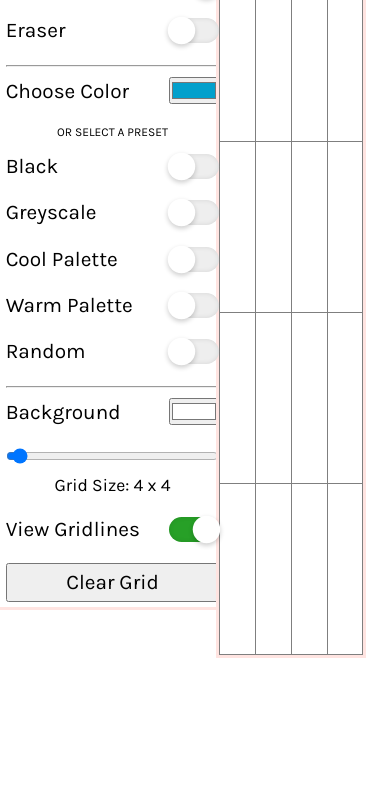
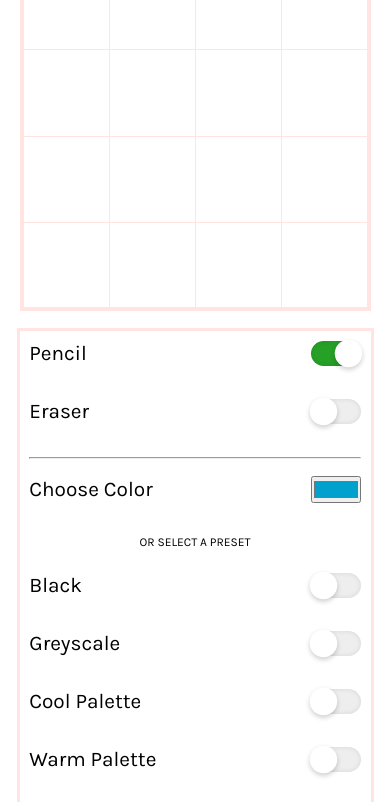
Before and after one commit to turbulentPanda/sketch-it, a plain HTML site: page index.html in a window 390 px wide. Shown: the part 118-920 px from the top of the page. Before the commit the page ends 844 px from the top, so only its background shows below. Drawn offline with nearby package versions, Linux system fonts and the light colour scheme.

Commit message:
Added media queries for phones

```diff
--- a/scripts.js
+++ b/scripts.js
@@ -4,6 +4,7 @@
 let gridSizeController = document.querySelector('#grid-size-controller');
 let gridDimension = getGridDimension();
 let coloringGrid = document.querySelector('#coloring-grid');
+let controlPanel = document.querySelector('#control-panel');
 
 // Pencil Color Variables
 let pencil = document.querySelector('#pencil');
@@ -21,6 +22,7 @@ setPencilColor();
 
 // ****************** Event Listeners ******************
 // Events Related to Grid Size
+
 gridSizeController.addEventListener('input',
     resizeColoringGrid,
     () => {
@@ -93,6 +95,8 @@ function setPencilColor(color = '#02a0cc') {
 }
 
 // ****** Sizing and Initializing the Coloring Grid ******
+
+
 function initializeColoringGrid() {
     setColoringGridLayout(gridDimension);
     displayGridSize();
@@ -178,22 +182,22 @@ function addColoringSquareBorders() {
 function addTopAndLeftBorders() {
     let coloringSquares = document.querySelectorAll('.coloring-square');
     coloringSquares.forEach((coloringSquare) => {
-        coloringSquare.style.borderTop = "1px solid rgba(0, 0, 0, .5)";
-        coloringSquare.style.borderLeft = "1px solid rgba(0, 0, 0, .5";
+        coloringSquare.style.borderTop = "1px solid mistyrose";
+        coloringSquare.style.borderLeft = "1px solid mistyrose";
     });
 }
 
 function addRightBorders() {
     let rightBorderSquares = document.querySelectorAll('.right-border-square');
     rightBorderSquares.forEach((rightBorderSquare) => {
-        rightBorderSquare.style.borderRight = "1px solid rgba(0, 0, 0, .5)";
+        rightBorderSquare.style.borderRight = "1px solid mistyrose";
     });
 }
 
 function addBottomBorders() {
     let bottomBorderSquares = document.querySelectorAll('.bottom-border-square');
     bottomBorderSquares.forEach((bottomBorderSquares) => {
-        bottomBorderSquares.style.borderBottom = "1px solid rgba(0, 0, 0, .5)";
+        bottomBorderSquares.style.borderBottom = "1px solid mistyrose";
     });
 }
 
@@ -277,6 +281,32 @@ function changeOpacity(square) {
     }
 }
 
+function chooseOpacity(currentOpacity) {
+    currentOpacity *= 10;
+    switch (currentOpacity) {
+        case 1:
+            return 0.2;
+        case 2:
+            return 0.3;
+        case 3:
+            return 0.4;
+        case 4:
+            return 0.5;
+        case 5:
+            return 0.6;
+        case 6:
+            return 0.7;
+        case 7:
+            return 0.8;
+        case 8:
+            return 0.9;
+        case 9:
+            return 1;
+        default:
+            return 0.1;
+    }
+}
+
 function checkIfGreyScale(square) {
     return (square.style.backgroundColor === '#000000') ?
         true : false;
@@ -326,29 +356,3 @@ function generateRandomHexColor() {
 function generateRandomNumber(maxNumber) {
     return Math.floor(Math.random() * maxNumber);
 }
-
-function chooseOpacity(currentOpacity) {
-    currentOpacity *= 10;
-    switch (currentOpacity) {
-        case 1:
-            return 0.2;
-        case 2:
-            return 0.3;
-        case 3:
-            return 0.4;
-        case 4:
-            return 0.5;
-        case 5:
-            return 0.6;
-        case 6:
-            return 0.7;
-        case 7:
-            return 0.8;
-        case 8:
-            return 0.9;
-        case 9:
-            return 1;
-        default:
-            return 0.1;
-    }
-}
--- a/styles.css
+++ b/styles.css
@@ -95,9 +95,10 @@ body {
 .main-content {
 	align-items: start;
 	display: grid;
+	grid-gap: 5%;
 	grid-template-areas:
 		"control-panel     coloring-grid";
-	grid-template-columns: 1fr 1fr;
+	grid-template-columns: 40% 1fr;
 	grid-template-rows: 1fr;
 	height: 100%;
 	justify-items: center;
@@ -110,6 +111,9 @@ body {
 	font-size: var(--normal-font-size);
 	flex-direction: column;
 	grid-area: control-panel;
+	height: 700px;
+	justify-content: space-between;
+	justify-self: end;
 	min-width: 225px;
 	outline: 3px solid mistyrose;
 	padding: 2.5%;
@@ -210,7 +214,36 @@ hr {
 	border: 3px solid mistyrose;
 	display: grid;
 	grid-area: coloring-grid;
-	height: 91%;
-	margin-right: 20%;
-	width: 91%;
+	height: 700px;
+	justify-self: start;
+	width: 700px;
 }
+
+/*************** Media Queries ***************/
+@media only screen and (min-width: 1px) and (max-width: 480px) {
+	.header {
+		margin-top: 10px;
+		margin-bottom: 20px;
+	}
+	.main-content {
+		grid-gap: 20px;
+		grid-template-areas:
+			"coloring-grid"
+			"control-panel";
+		grid-template-columns: 1fr;
+		grid-template-rows: auto auto;
+		padding-bottom: 20px;
+	}
+
+	#coloring-grid {
+		height: 90vw;
+		justify-self: center;
+		width: 90vw;
+	}
+
+	#control-panel {
+		align-self: start;
+		justify-self: center;
+		width: 90vw;
+	}
+}
```
